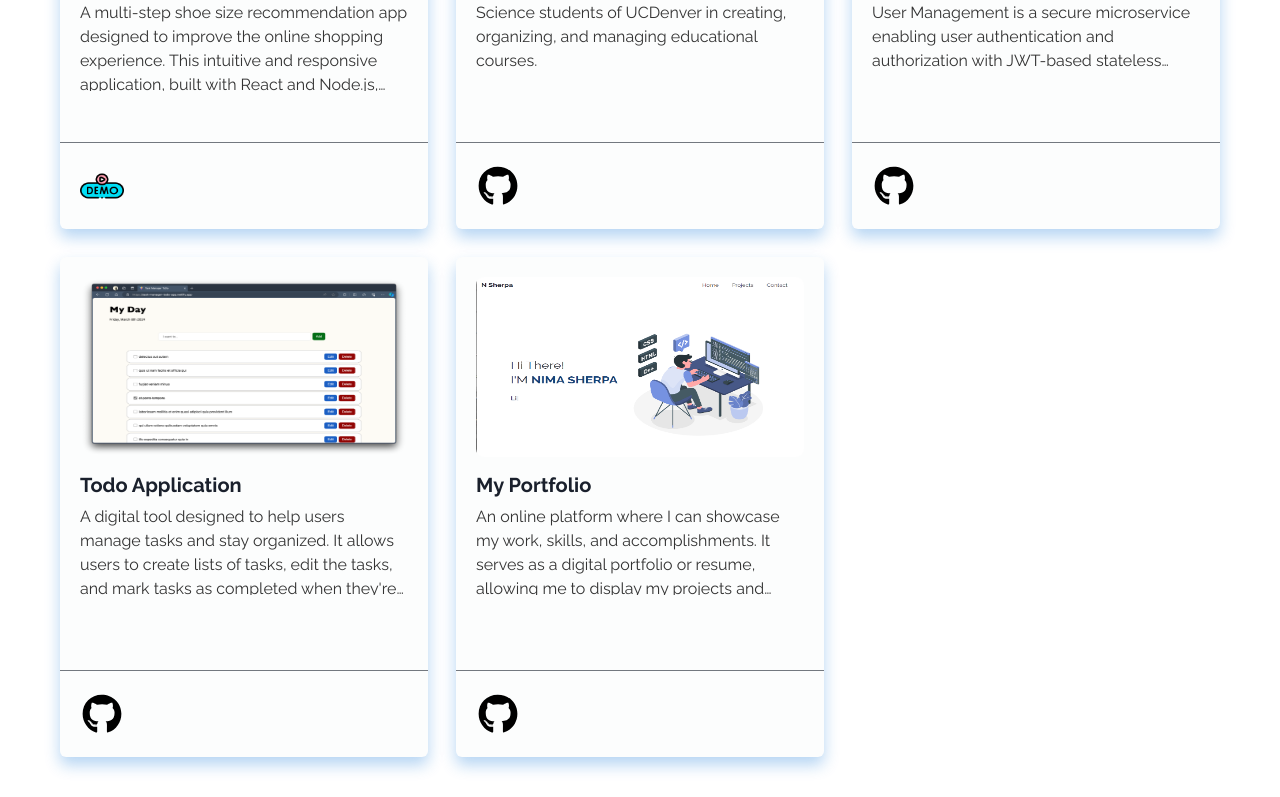
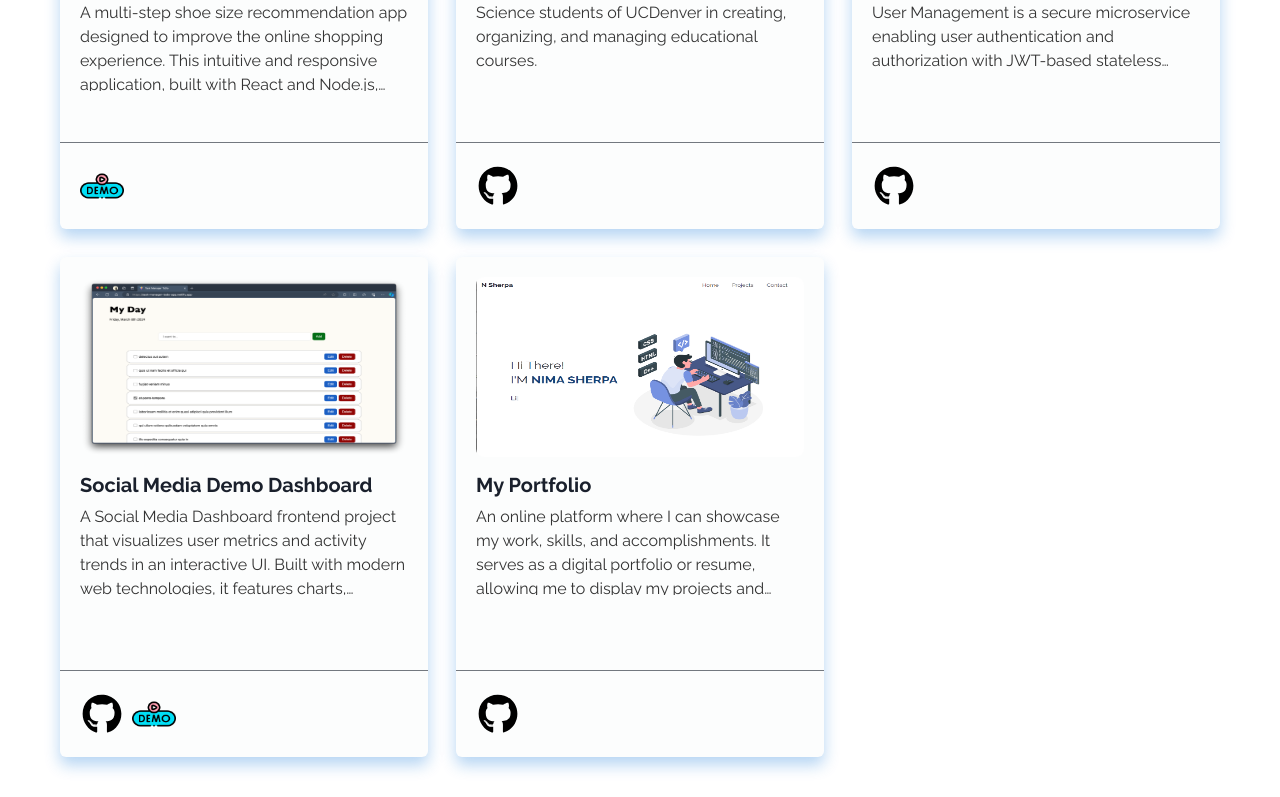
Before and after one commit to sherpa2025/portfolio, a React (Vite) app: page /projects in a window 1280 px wide. Shown: the part 385-1182 px from the top of the page. Built offline with nearby package versions, Linux system fonts and the light colour scheme.

Commit message:
Update project.tsx

```diff
--- a/src/pages/project/project.tsx
+++ b/src/pages/project/project.tsx
@@ -16,6 +16,7 @@ import { setCards } from "../../redux/reducers/slices/cardSlice";
 import { CardData } from "../../types";
 import Demo from "../../assets/demo.png";
 import tenaya from "../../assets/tenaya-logo.png";
+import SpringBoot from "../../assets/SpringBoot.jpg";
 import Course1 from "../../assets/course1.jpg";
 import TodoApp from "../../assets/todo.png";
 import Portfolio from "../../assets/portfolio.png";
@@ -65,11 +66,11 @@ function Project() {
         ],
       },
       {
-        imageSrc: Course1,
+        imageSrc: SpringBoot,
         title: "Role-Based User Management",
         description:
           "Spring Boot Microservice for Role-Based User Management is a secure microservice enabling user authentication and authorization with JWT-based stateless authentication. It features role-based access control for ADMIN and USER roles, BCrypt password encryption, and a custom JWT filter to protect API endpoints across services.",
-        githubLink: "https://github.com/sherpa2025/course-dragon",
+        githubLink: "https://github.com/sherpa2025/Capstone",
         tools: [
           "Java", "Spring Boot",
           "React",
@@ -83,10 +84,11 @@ function Project() {
       },
       {
         imageSrc: TodoApp,
-        title: "Todo Application",
+        title: "Social Media Demo Dashboard",
         description:
-          "A digital tool designed to help users manage tasks and stay organized. It allows users to create lists of tasks, edit the tasks, and mark tasks as completed when they're done.",
-        githubLink: "https://github.com/sherpa2025/Capstone",
+          "A Social Media Dashboard frontend project that visualizes user metrics and activity trends in an interactive UI. Built with modern web technologies, it features charts, notifications, and a responsive layout for real-time insights.",
+        githubLink: "https://github.com/sherpa2025/social-media-dashboard",
+        liveDemo: "https://social-media-dashboard-three-zeta.vercel.app/",
         tools: [ "React", "Node.js", "HTML", "CSS", "TypeScript"],
       },
       {
```
